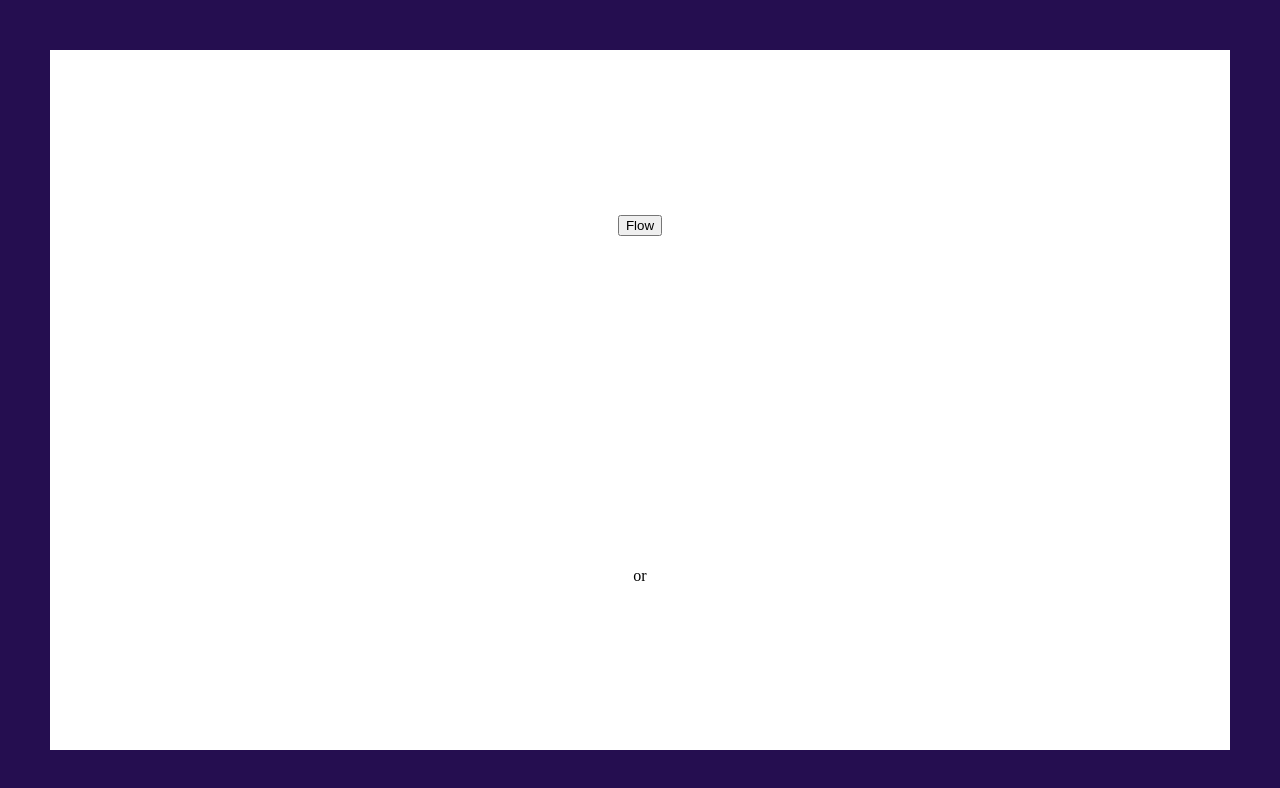
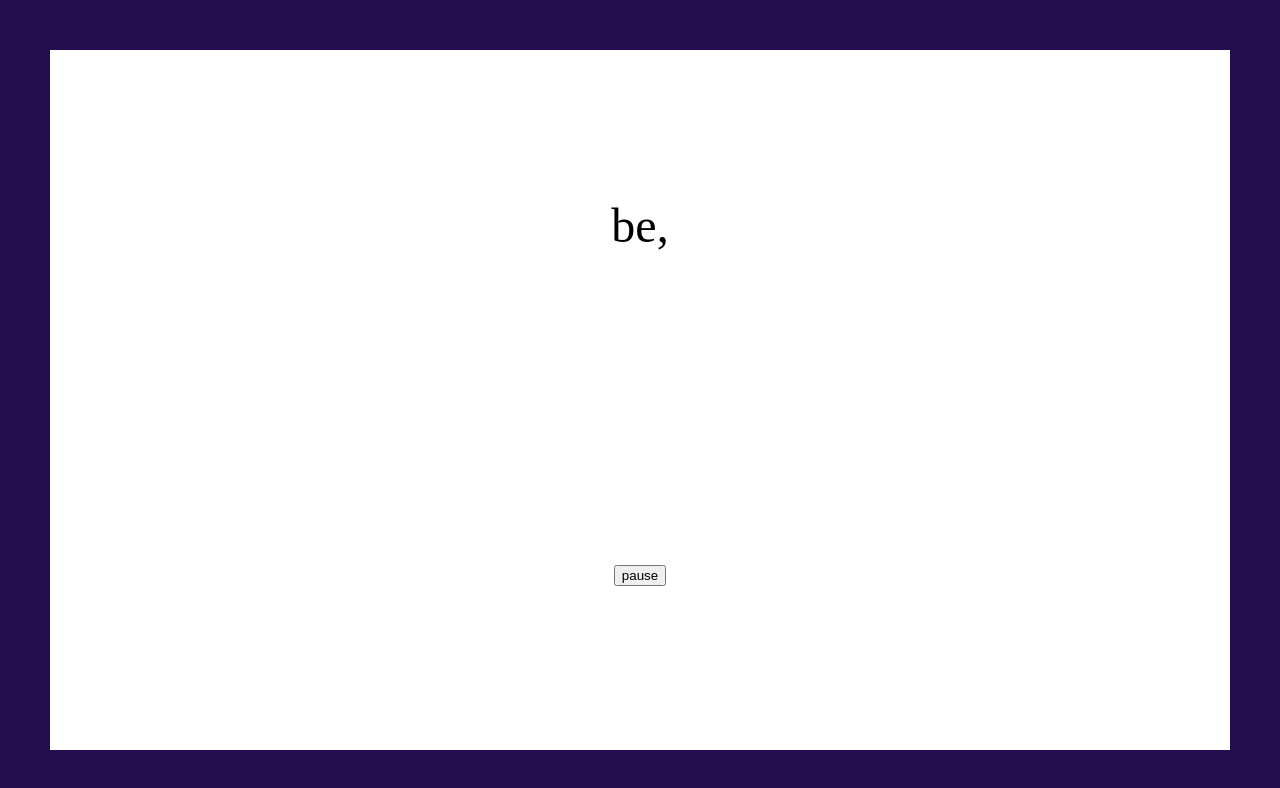
Before and after one commit to zkc/flow-word, a website: page index.html in a window 1280 px wide. Both pictures are taken after a click on the button "Flow". Drawn offline with Linux system fonts and the light colour scheme.

Commit message:
Refactor to class structure, add pause

```diff
--- a/index.html
+++ b/index.html
@@ -16,6 +16,7 @@
             display: grid;
             justify-items: center;
             align-items: center;
+            grid-template-rows: 1fr 1fr;
         }
 
         #input {
@@ -24,6 +25,18 @@
 
             grid-row: 1;
         }
+
+        #run {
+            grid-row: 2;
+            padding: 30px;
+        }
+
+        #word-display {
+            font-size: 3em;
+            display: grid;
+
+        }
+
     </style>
 </head>
 <body id="main">
@@ -33,6 +46,9 @@
         placeholder="Paste reading here">
     </textarea>
 
+    <div id="word-display"></div>
+    <button id="pause" style="">pause</button>
+
     <button id="run">Flow</button>
 
     <script src="soil.js"></script>
--- a/soil.js
+++ b/soil.js
@@ -1,8 +1,12 @@
 
 const main = document.getElementById('main')
 const input = document.getElementById('input')
-const run = document.getElementById("run")
-const reader = document.createElement('div')
+const run = document.getElementById('run')
+const word_display = document.getElementById('word-display')
+const pause = document.getElementById('pause')
+main.removeChild(word_display)
+main.removeChild(pause)
+
 
 input.value = `
 To be, or not to be, that is the question:
@@ -42,32 +46,62 @@ And lose the name of action.
 `
 
 
+class Reader {
+  constructor(word_display) {
+    this.state = {
+      pause: false,
+      word_index: 0,
+      rate: 500,
+      input_split: null,
+      timeout_id: null,
+    }
+    this.word_display = word_display
+  }
 
+  start(input_split) {
+    this.state.input_split = input_split
+    this.changeWordAndGo()
+  }
+
+  changeWordAndGo() {
+    const { word_display, state: { input_split, rate, timeout_id, word_index }} = this
+    word_display.innerText = input_split[word_index]
+    this.state.word_index++
+    if (word_index < input_split.length) {
+      this.state.timeout_id = setTimeout(() => {
+          this.changeWordAndGo()
+      }, rate)
+    }
+  }
+
+  pause() {
+    if (this.state.pause) {
+      setTimeout(() => {
+        this.changeWordAndGo()
+      }, this.state.rate)
+      this.state.pause = false
+    } else {
+      clearTimeout(this.state.timeout_id)
+      this.state.pause = true
+    }
+  }
+}
+
+
+const reader = new Reader(word_display)
+
+pause.onclick = function(e) {
+  reader.pause()
+}
 
 run.onclick = function(e) {
   main.removeChild(input)
-  main.appendChild(reader)
+  main.removeChild(run)
 
-  const rootString = input.value
-  const input_split = rootString.split(' ')
+  main.appendChild(word_display)
+  main.appendChild(pause)
 
-  let word_index = 0
+  const input_split = input.value.split(' ')
 
-  let timeout
-  let rate = 1000
-
-  const changeWordAndGo = () => {
-    reader.innerText = input_split[word_index]
-    word_index++
-
-    timeout = setTimeout(() => {
-      if (word_index < input_split.length) {
-        changeWordAndGo()
-      }
-    }, rate)
-
-  }
-
-  changeWordAndGo()
-
+  reader.start(input_split)
 }
```
